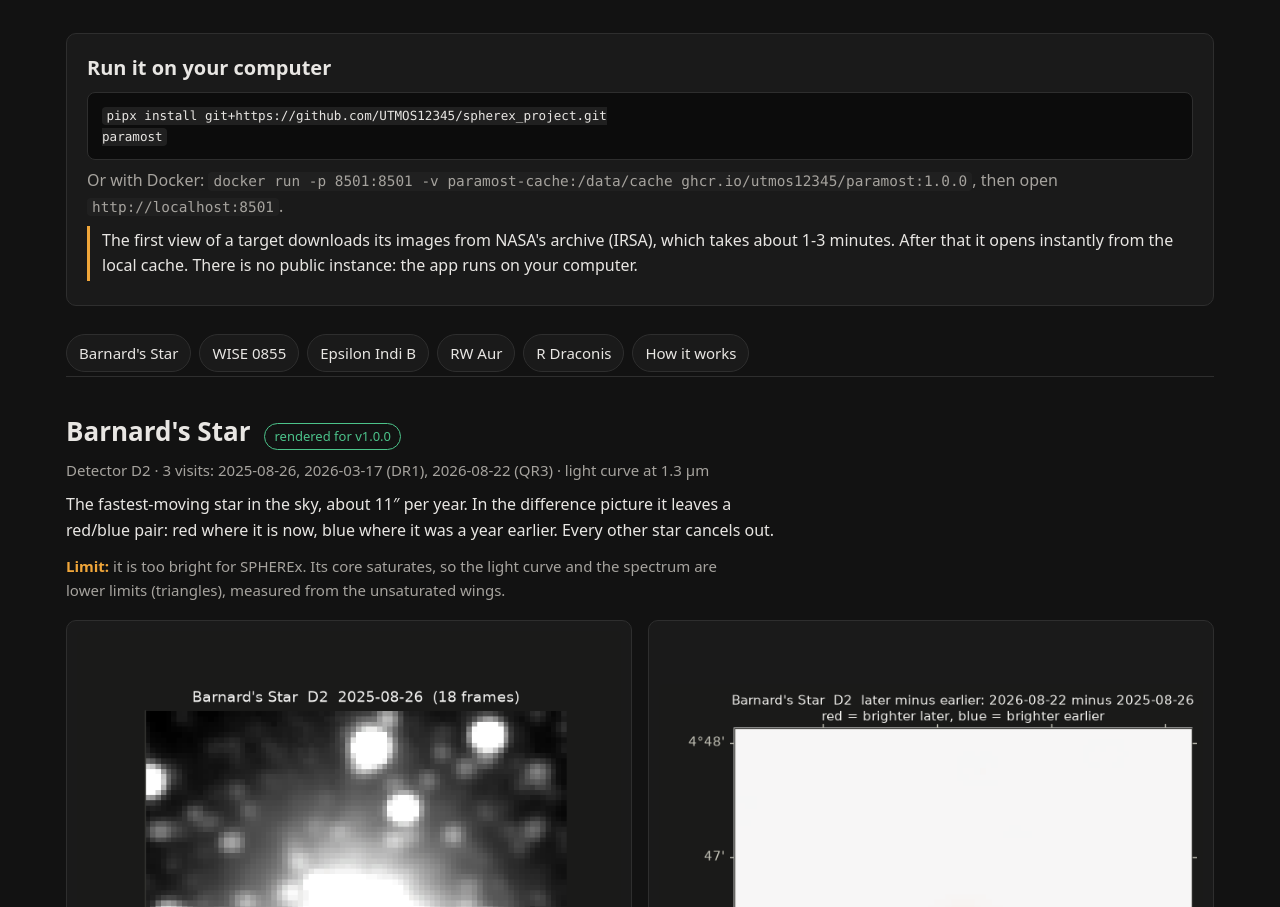
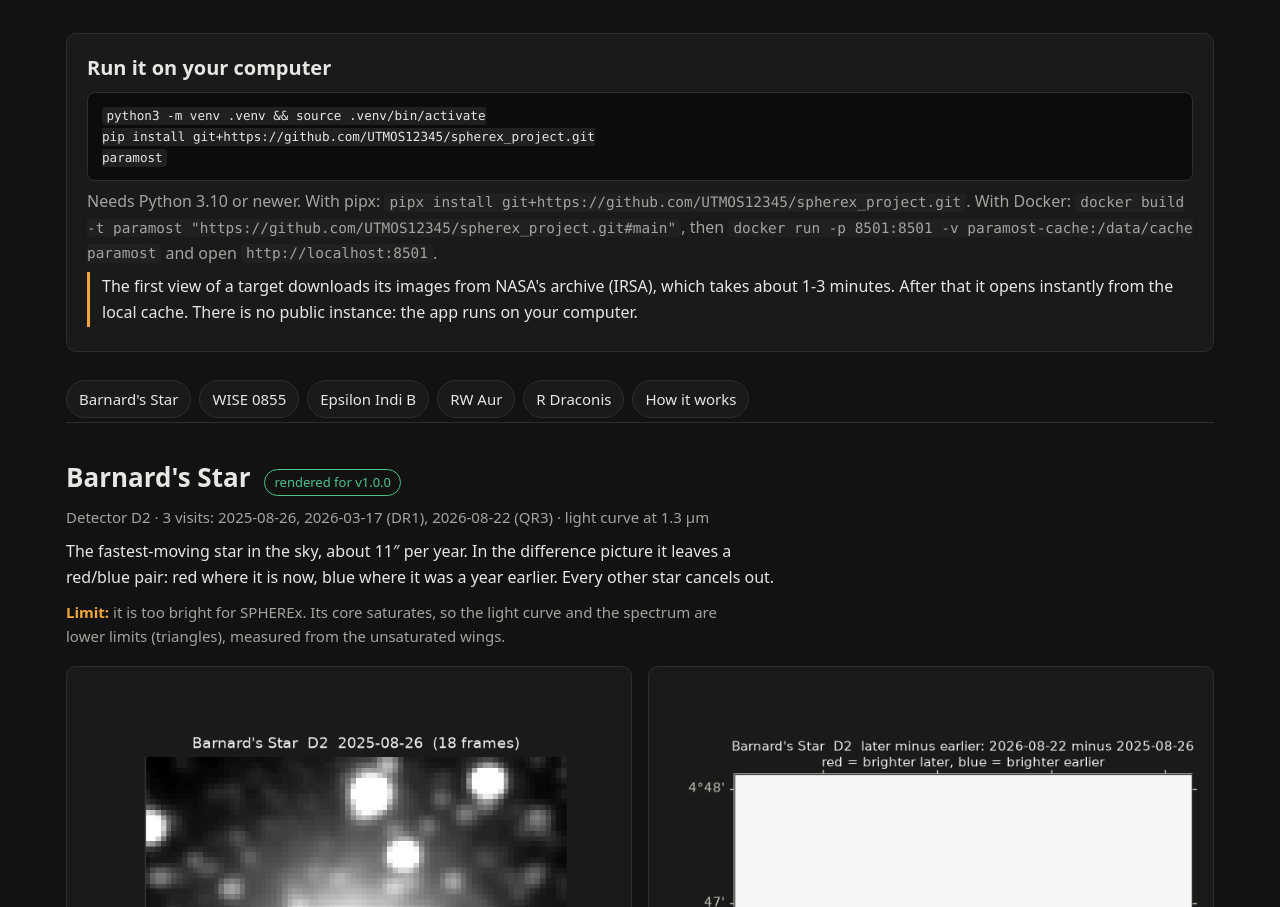
Before and after one commit to UTMOS12345/spherex_project, a plain HTML site: page docs/index.html in a window 1280 px wide. Shown: the part 1004-1911 px from the top of the page. Drawn offline with Linux system fonts and the light colour scheme.

Commit message:
Install docs: a plain venv first; Docker built from the repository until the image is published
The ghcr.io image does not exist before the v1.0.0 tag, so 'docker run ghcr.io/...' failed
with 'denied'. 'docker build' needs '#main' in the URL (the legacy builder asks for master).

Co-Authored-By: Claude Opus 5.5 <noreply@anthropic.com>

```diff
--- a/docs/index.html
+++ b/docs/index.html
@@ -62,6 +62,7 @@
   .install pre { margin: 8px 0; padding: 12px 14px; background: #0c0c0c; border: 1px solid var(--line);
                  border-radius: 8px; overflow-x: auto; font: 14px/1.5 ui-monospace, SFMono-Regular, Menlo, Consolas, monospace; }
   .install p { margin: 6px 0; color: var(--muted); }
+  .install p code { overflow-wrap: anywhere; }
   .note { border-left: 3px solid var(--warn); padding: 2px 0 2px 12px; color: var(--text) !important; }
 
   .toc { display: flex; flex-wrap: wrap; gap: 8px; margin: 28px 0 4px; padding: 0; list-style: none; }
@@ -151,10 +152,13 @@
 
   <div class="install" id="install">
     <h2>Run it on your computer</h2>
-    <pre><code>pipx install git+https://github.com/UTMOS12345/spherex_project.git
+    <pre><code>python3 -m venv .venv &amp;&amp; source .venv/bin/activate
+pip install git+https://github.com/UTMOS12345/spherex_project.git
 paramost</code></pre>
-    <p>Or with Docker: <code>docker run -p 8501:8501 -v paramost-cache:/data/cache ghcr.io/utmos12345/paramost:1.0.0</code>,
-      then open <code>http://localhost:8501</code>.</p>
+    <p>Needs Python 3.10 or newer. With pipx: <code>pipx install git+https://github.com/UTMOS12345/spherex_project.git</code>.
+      With Docker: <code>docker build -t paramost "https://github.com/UTMOS12345/spherex_project.git#main"</code>, then
+      <code>docker run -p 8501:8501 -v paramost-cache:/data/cache paramost</code> and open <code>http://localhost:8501</code>.
+</p>
     <p class="note">The first view of a target downloads its images from NASA's archive (IRSA), which
       takes about 1-3 minutes. After that it opens instantly from the local cache. There is no
       public instance: the app runs on your computer.</p>
```
Also changed, not shown: 2 other files.
